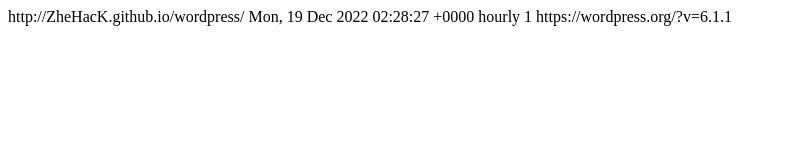
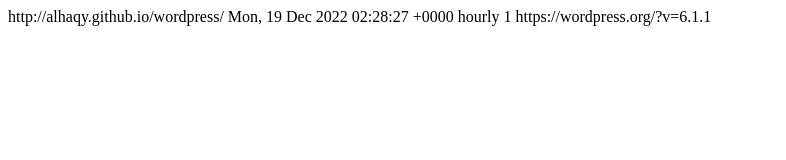
Before and after one commit to ZheHacK/wordpress, a plain HTML site: page sample-page/feed/index.html in a window 1280 px wide. Shown: the whole page, without its empty margins (0-786 px from the left). Drawn offline with Linux system fonts and the light colour scheme.

Commit message:
WP2Static UPDATE sample-page/feed/index.html

```diff
--- a/sample-page/feed/index.html
+++ b/sample-page/feed/index.html
@@ -8,8 +8,8 @@
 <channel>
 	<title>
 	Comments on: Sample Page	</title>
-	<atom:link href="https://ZheHacK.github.io/wordpress/sample-page/feed/" rel="self" type="application/rss+xml" />
-	<link>http://ZheHacK.github.io/wordpress/</link>
+	<atom:link href="https://alhaqy.github.io/wordpress/sample-page/feed/" rel="self" type="application/rss+xml" />
+	<link>http://alhaqy.github.io/wordpress/</link>
 	<description></description>
 	<lastBuildDate>Mon, 19 Dec 2022 02:28:27 +0000</lastBuildDate>
 	<sy:updatePeriod>
```
